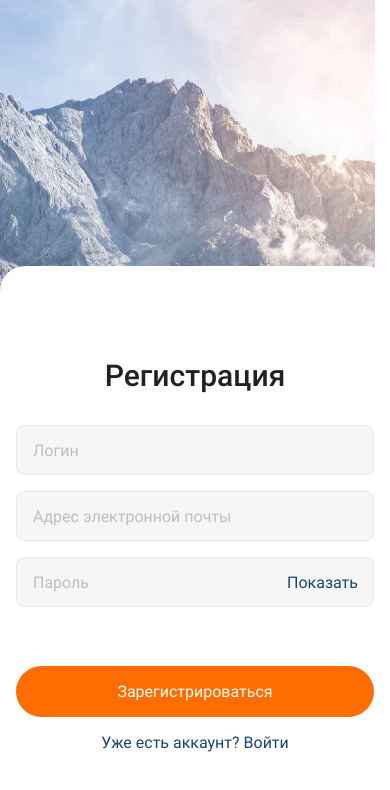
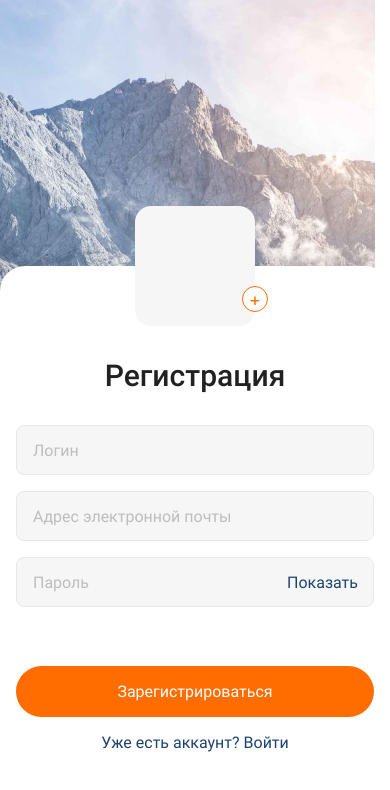
Before and after one commit to Dmytro80/rn-socials, a React Native app: screen / in a window 390 px wide. Shown: the top 790 px of the page. Built offline with nearby package versions, Linux system fonts and the light colour scheme.

Commit message:
add box for avatar

```diff
--- a/Screens/RegistrationScreen.jsx
+++ b/Screens/RegistrationScreen.jsx
@@ -66,6 +66,11 @@ export default function RegistrationScreen() {
           source={require("../assets/images/photo-bg.jpg")}
         >
           <View style={styles.box}>
+            <View style={styles.avatarBox}>
+              <TouchableOpacity style={styles.avatarBtn} activeOpacity={0.7}>
+                <Text style={styles.avatarBtnText}>+</Text>
+              </TouchableOpacity>
+            </View>
             <Text style={styles.title}>Регистрация</Text>
             <View
               style={{
@@ -159,11 +164,38 @@ const styles = StyleSheet.create({
     justifyContent: "flex-end",
   },
   box: {
+    position: "relative",
     justifyContent: "flex-start",
     alignItems: "center",
     backgroundColor: "#fff",
     borderTopLeftRadius: 25,
     borderTopRightRadius: 25,
+  },
+  avatarBox: {
+    position: "absolute",
+    top: -60,
+    width: 120,
+    height: 120,
+    backgroundColor: "#F6F6F6",
+    borderRadius: 16,
+  },
+  avatarBtn: {
+    position: "absolute",
+    right: -13,
+    bottom: 14,
+    alignItems: "center",
+    justifyContent: "center",
+    width: 26,
+    height: 26,
+    backgroundColor: "#FFFFFF",
+    borderRadius: "50%",
+    borderWidth: 1,
+    borderColor: "#FF6C00",
+    color: "FF6C00",
+  },
+  avatarBtnText: {
+    color: "#FF6C00",
+    fontSize: 18,
   },
   form: {
     marginTop: 32,
```
